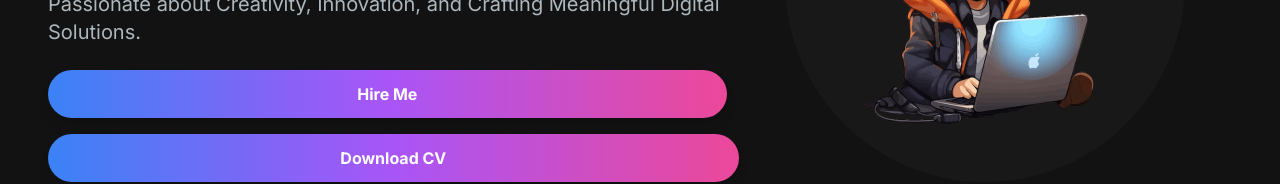
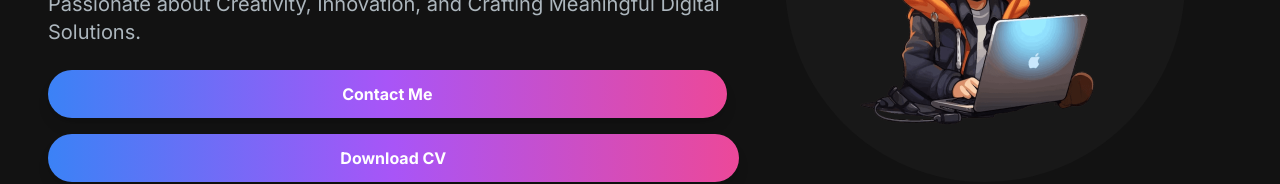
Before and after one commit to deepak0103gupta/My-Portfolio, a Next.js app: page / in a window 1280 px wide. Shown: the part 394-578 px from the top of the page. Built offline with nearby package versions, Linux system fonts and the light colour scheme.

Commit message:
changed Hire me to Contact Me

```diff
--- a/src/app/components/HeroSection.jsx
+++ b/src/app/components/HeroSection.jsx
@@ -46,7 +46,7 @@ const HeroSection = () => {
 
                     <a href={"#contact"} className="flex flex-col  justify-center gap-4">
                         <button  class=" mr-3 bg-gradient-to-r from-blue-500 via-purple-500 to-pink-500 hover:from-pink-500 hover:to-purple-600 text-white font-bold py-3 px-6 rounded-full shadow-lg transform transition-all duration-500 ease-in-out hover:scale-110 hover:brightness-110 hover:animate-pulse active:animate-bounce">
-                                Hire Me
+                                Contact Me
                         </button>
                     </a>
                     <a href="/Deepak_CV.pdf" download="cv" className="flex flex-col  justify-center gap-4">
```
